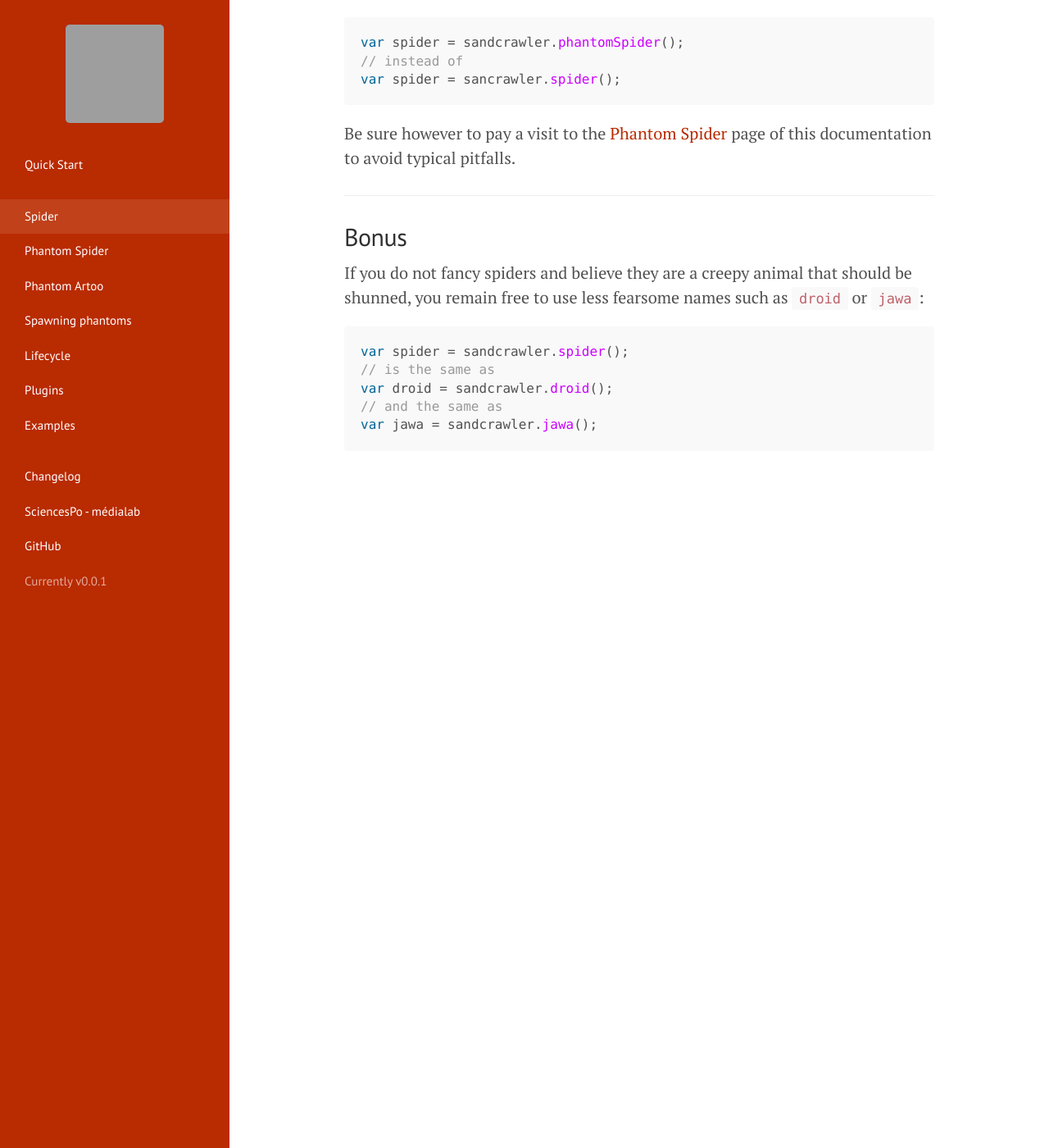
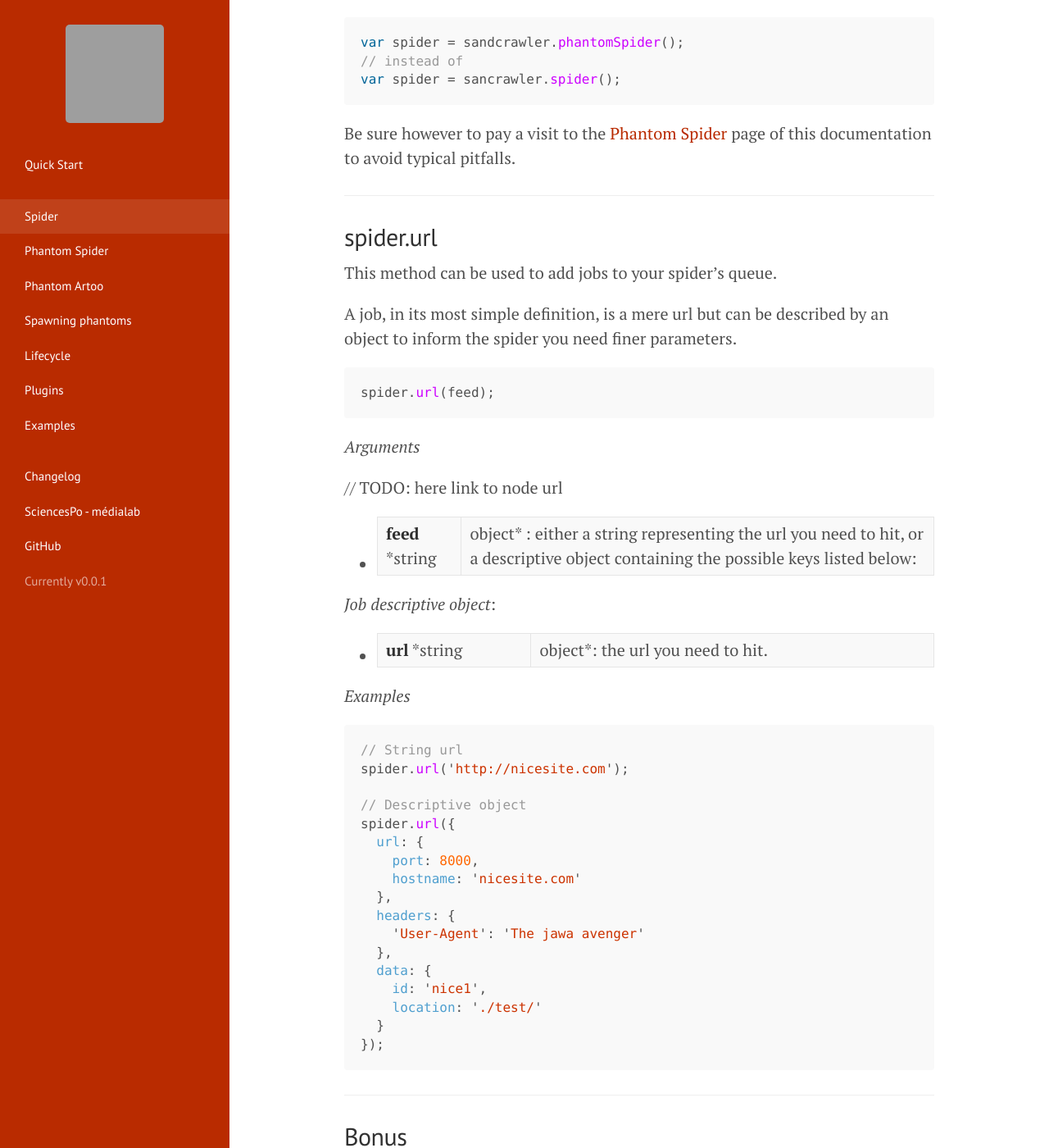
Before and after one commit to medialab/sandcrawler, a Jekyll site: the page built from spider.md, in a window 1280 px wide and 1400 px high, scrolled down 2769 px. Shown: the whole window at 82% size. Built offline with Jekyll 4.4.1, drawn with Linux system fonts in a browser that asks for light colours; Markdown is read by kramdown in place of the engine named in the settings; grey boxes are pictures that could not be loaded.

Commit message:
Advances on spider

````diff
--- a/spider.md
+++ b/spider.md
@@ -122,6 +122,50 @@ Be sure however to pay a visit to the [Phantom Spider]({{ site.baseurl }}/phanto
 
 ---
 
+<h2 id="url">spider.url</h2>
+
+This method can be used to add jobs to your spider's queue.
+
+A job, in its most simple definition, is a mere url but can be described by an object to inform the spider you need finer parameters.
+
+```js
+spider.url(feed);
+```
+
+*Arguments*
+
+// TODO: here link to node url
+* **feed** *string|object* : either a string representing the url you need to hit, or a descriptive object containing the possible keys listed below:
+
+*Job descriptive object*:
+
+* **url** *string|object*: the url you need to hit.
+
+*Examples*
+
+```js
+// String url
+spider.url('http://nicesite.com');
+
+// Descriptive object
+spider.url({
+  url: {
+    port: 8000,
+    hostname: 'nicesite.com'
+  },
+  headers: {
+    'User-Agent': 'The jawa avenger'
+  },
+  data: {
+    id: 'nice1',
+    location: './test/'
+  }
+});
+```
+
+
+---
+
 <h2 id="bonus">Bonus</h2>
 
 If you do not fancy spiders and believe they are a creepy animal that should be shunned, you remain free to use less fearsome names such as `droid` or `jawa`:
````
